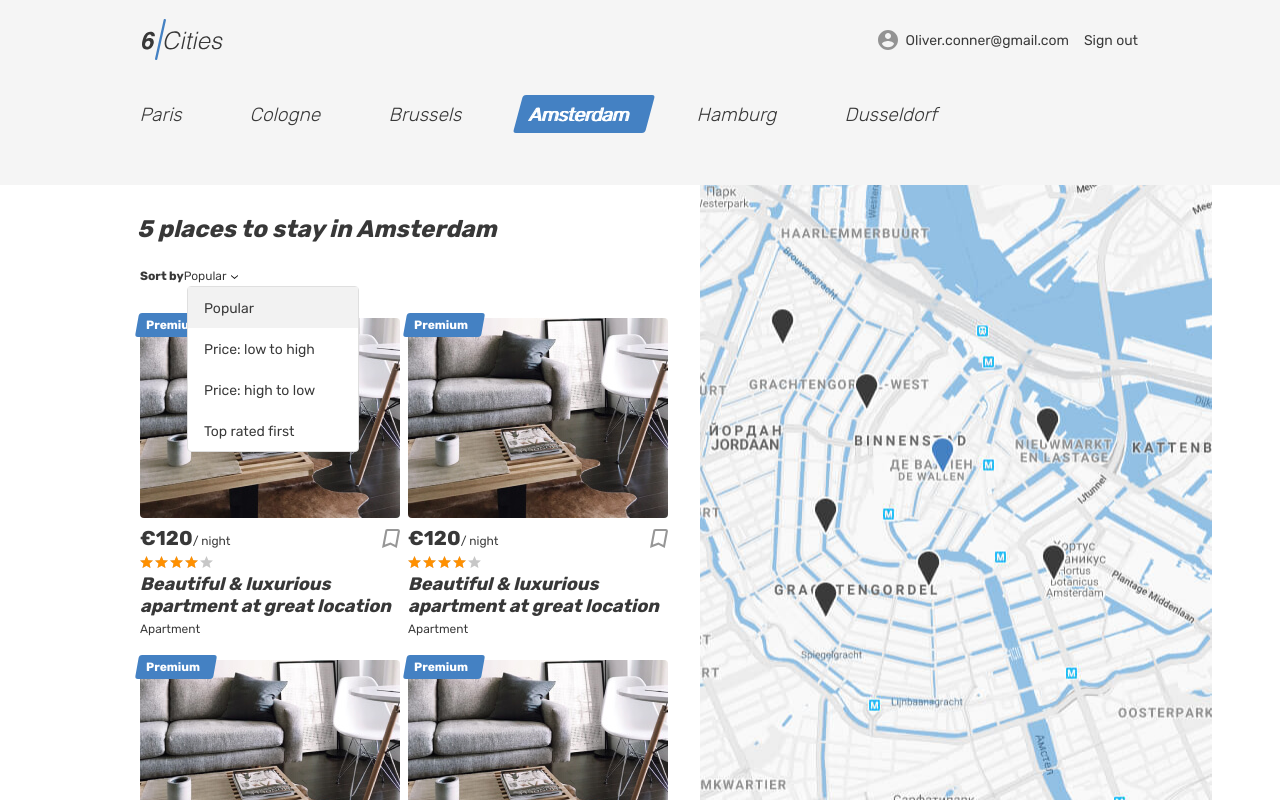
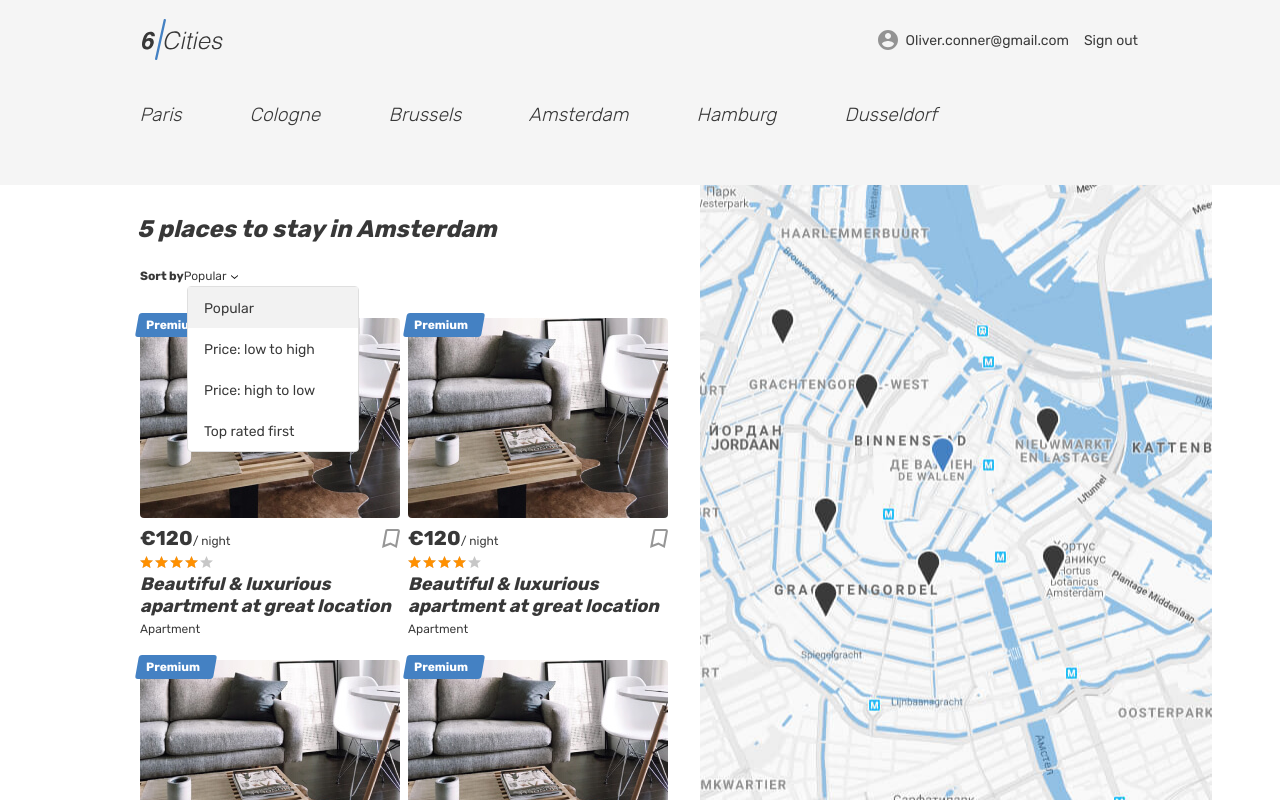
Before and after one commit to enfllome/1288435-six-cities-9, a React (Create React App) app in the folder project/: page / in a window 1280 px wide. Built offline with nearby package versions, Linux system fonts and the light colour scheme.

Commit message:
Мапит города

```diff
--- a/project/src/components/main/main.tsx
+++ b/project/src/components/main/main.tsx
@@ -3,6 +3,48 @@ import OfferItem from '../offers-item/offers-item';
 type MainProps = {
   offersCount: number
 };
+
+type LocationItemProps = {
+  id?: string;
+  name: string;
+};
+
+const Locations: Array<LocationItemProps> = [
+  {
+    id: '0',
+    name: 'Paris',
+  },
+  {
+    id: '1',
+    name: 'Cologne',
+  },
+  {
+    id: '2',
+    name: 'Brussels',
+  },
+  {
+    id: '3',
+    name: 'Amsterdam',
+  },
+  {
+    id: '4',
+    name: 'Hamburg',
+  },
+  {
+    id: '5',
+    name: 'Dusseldorf',
+  },
+];
+
+function LocationItem ({ name, id }: LocationItemProps ): JSX.Element {
+  return (
+    <li className="locations__item">
+      <a className="locations__item-link tabs__item" href="#">
+        <span>{ name }</span>
+      </a>
+    </li>
+  );
+}
 
 function Main({ offersCount }: MainProps): JSX.Element {
   return (
@@ -40,36 +82,11 @@ function Main({ offersCount }: MainProps): JSX.Element {
         <div className="tabs">
           <section className="locations container">
             <ul className="locations__list tabs__list">
-              <li className="locations__item">
-                <a className="locations__item-link tabs__item" href="#">
-                  <span>Paris</span>
-                </a>
-              </li>
-              <li className="locations__item">
-                <a className="locations__item-link tabs__item" href="#">
-                  <span>Cologne</span>
-                </a>
-              </li>
-              <li className="locations__item">
-                <a className="locations__item-link tabs__item" href="#">
-                  <span>Brussels</span>
-                </a>
-              </li>
-              <li className="locations__item">
-                <a className="locations__item-link tabs__item tabs__item--active">
-                  <span>Amsterdam</span>
-                </a>
-              </li>
-              <li className="locations__item">
-                <a className="locations__item-link tabs__item" href="#">
-                  <span>Hamburg</span>
-                </a>
-              </li>
-              <li className="locations__item">
-                <a className="locations__item-link tabs__item" href="#">
-                  <span>Dusseldorf</span>
-                </a>
-              </li>
+              {
+                Locations.map((item) => (
+                  <LocationItem key={item.id}  name={item.name}/>
+                ))
+              }
             </ul>
           </section>
         </div>
```
